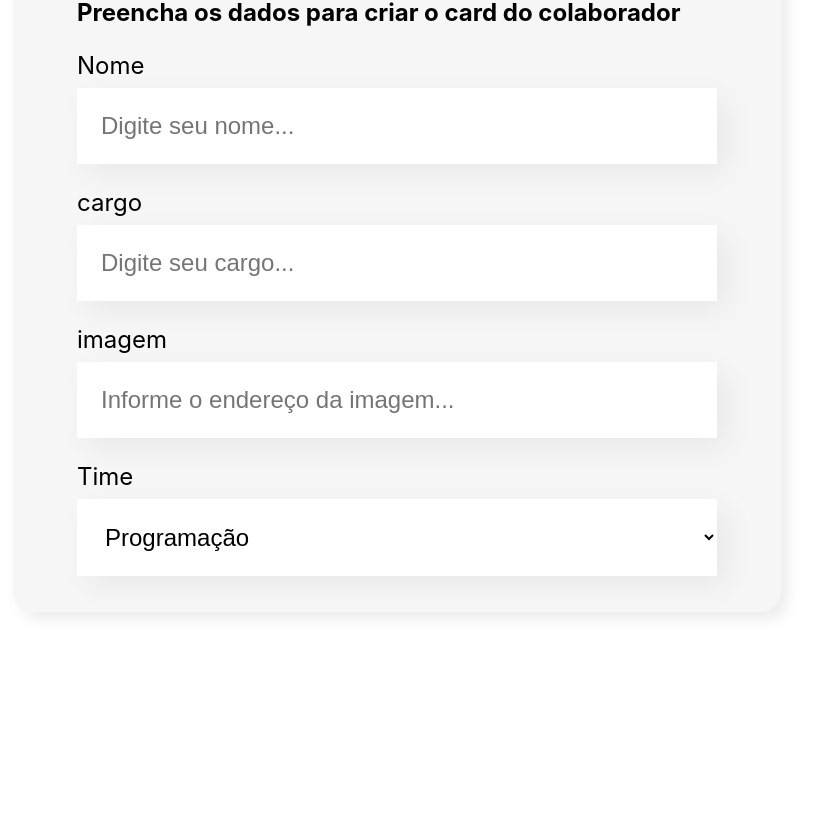
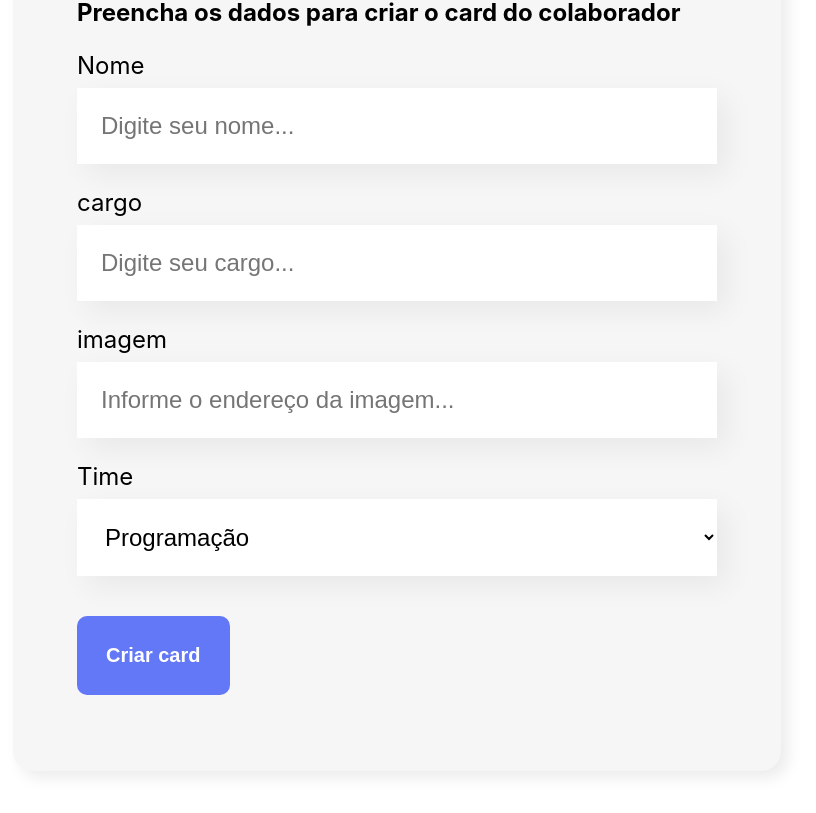
Before and after one commit to Cleber-Severo/React-Organo, a React (Create React App) app: page / in a window 1280 px wide. Shown: the part 636-1449 px from the top of the page, without its empty margins (243-1059 px from the left). Before the commit the page ends 1328 px from the top, so only its background shows below. Built offline with nearby package versions, Linux system fonts and the light colour scheme.

Commit message:
Creating submit button

```diff
--- /dev/null
+++ b/src/componentes/Botao/Botao.css
@@ -0,0 +1,22 @@
+.botao {
+    background-color: #6278F7;
+    color: #FFFFFF;
+
+    cursor: pointer;
+
+    border-radius: 10px;
+    border: none;
+
+    font-size: 20px;
+    font-weight: 700;
+
+    padding: 28px 29px;
+    margin: 40px 0;
+
+    transition: .4s;
+}
+
+.botao:hover {
+    color: #95FFD4;
+
+}
--- /dev/null
+++ b/src/componentes/Botao/index.js
@@ -0,0 +1,13 @@
+import './Botao.css'
+
+const Botao = (props) => {
+
+    return(
+        <button className="botao">
+            {props.children}
+        </button>
+    )
+
+}
+
+export default Botao
--- a/src/componentes/Formulario/index.js
+++ b/src/componentes/Formulario/index.js
@@ -1,3 +1,4 @@
+import Botao from '../Botao';
 import CampoTexto from '../CampoTexto';
 import ListaSuspensa from '../ListaSuspensa';
 import './Formulario.css'
@@ -22,6 +23,9 @@
                 <CampoTexto label="cargo" placeholder="Digite seu cargo"/>
                 <CampoTexto label="imagem" placeholder="Informe o endereço da imagem"/>
                 <ListaSuspensa label="Time" itens={times}/>
+                <Botao>
+                    Criar card
+                </Botao>
             </form>
         </section>
 
```
